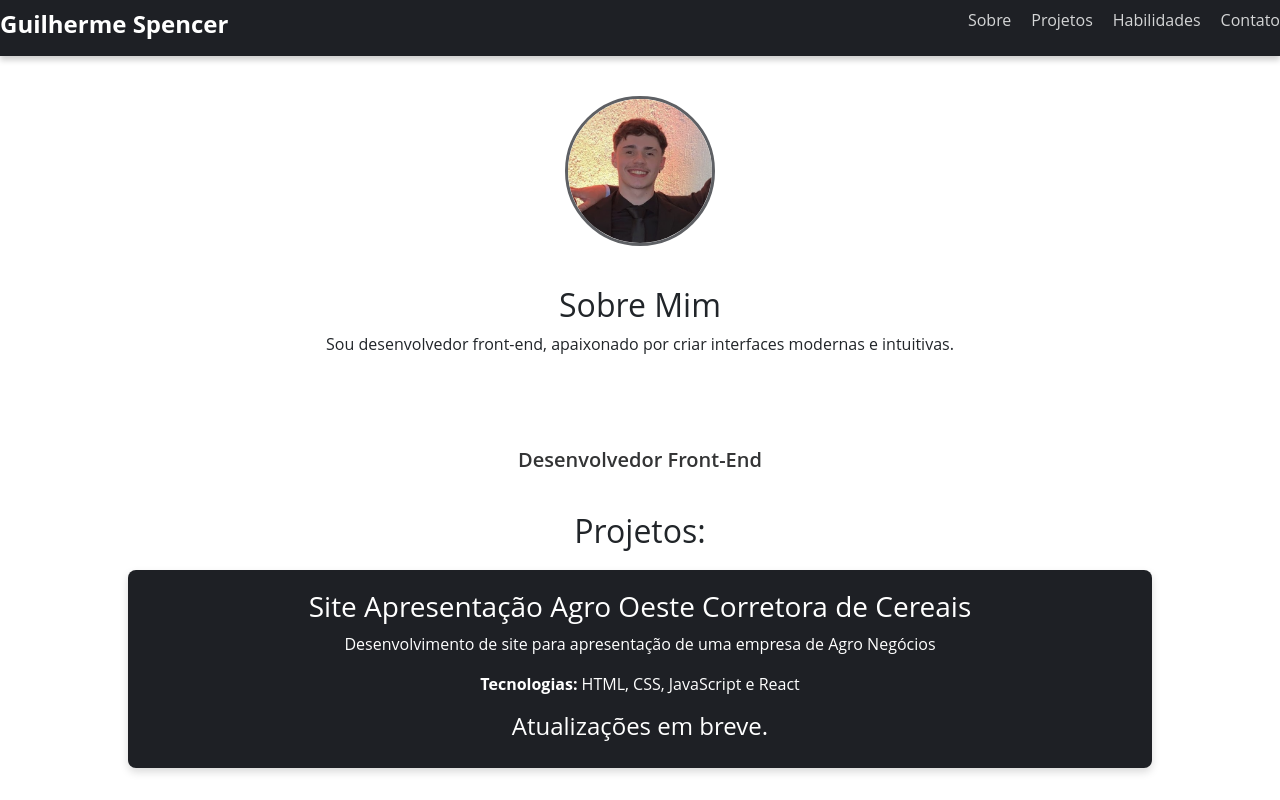
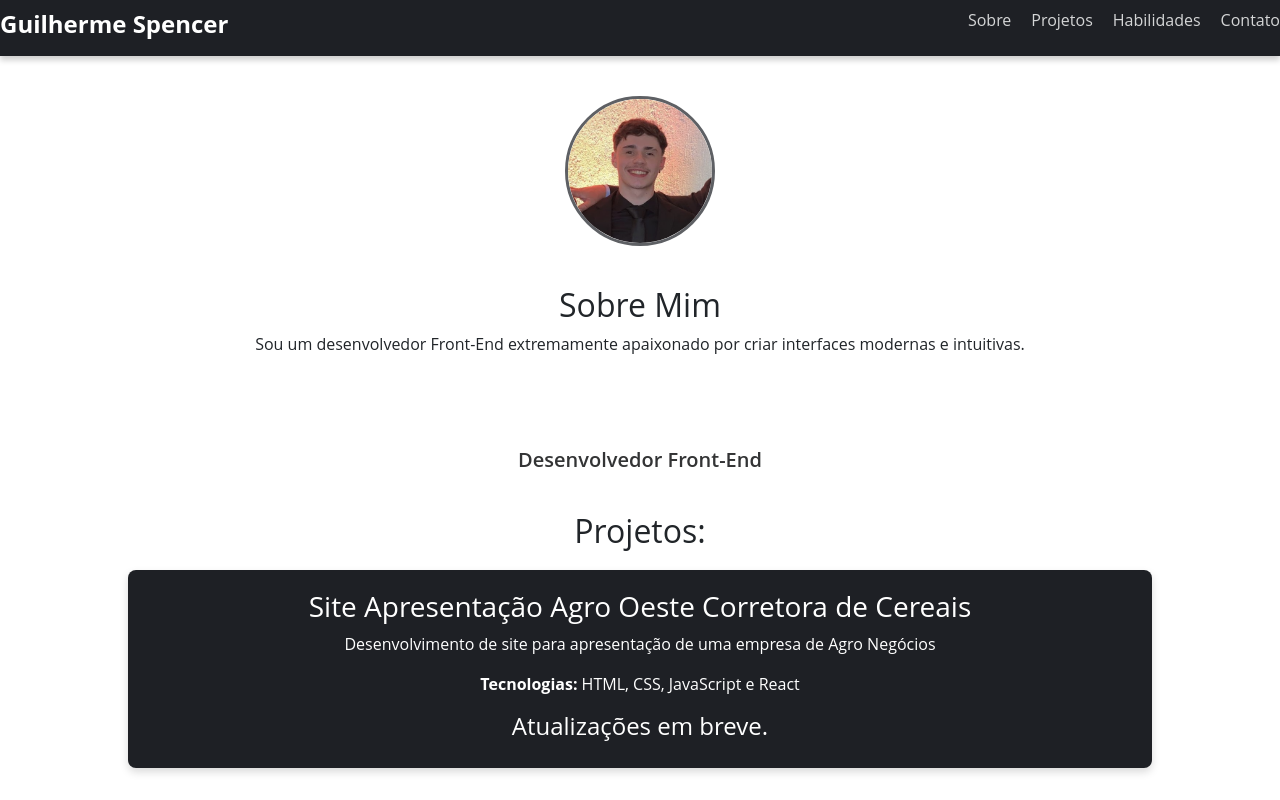
Before and after one commit to gspencert/portf.spencer, a plain HTML site: page index.html in a window 1280 px wide. Shown: the top 800 px of the page. Drawn offline with nearby package versions, Linux system fonts and the light colour scheme.

Commit message:
alteracao html

```diff
--- a/index.html
+++ b/index.html
@@ -23,7 +23,7 @@
     <div class="apresentacao">
         <section id="sobre">
             <h2>Sobre Mim</h2>
-            <p>Sou desenvolvedor front-end, apaixonado por criar interfaces modernas e intuitivas.</p>
+            <p>Sou um desenvolvedor Front-End extremamente apaixonado por criar interfaces modernas e intuitivas.</p>
         </section>
     </div>
     <div class="nome-stack">
```
